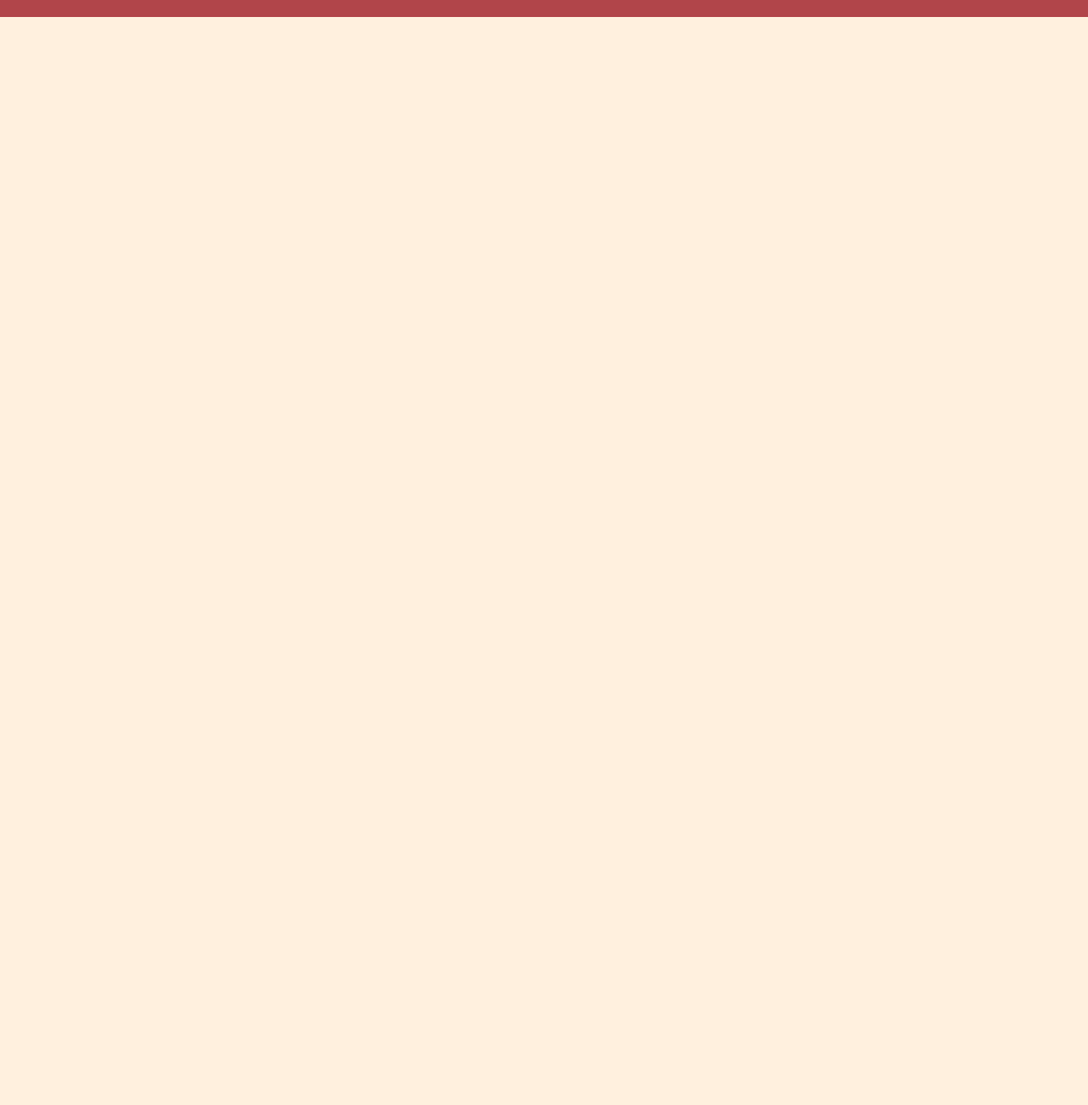
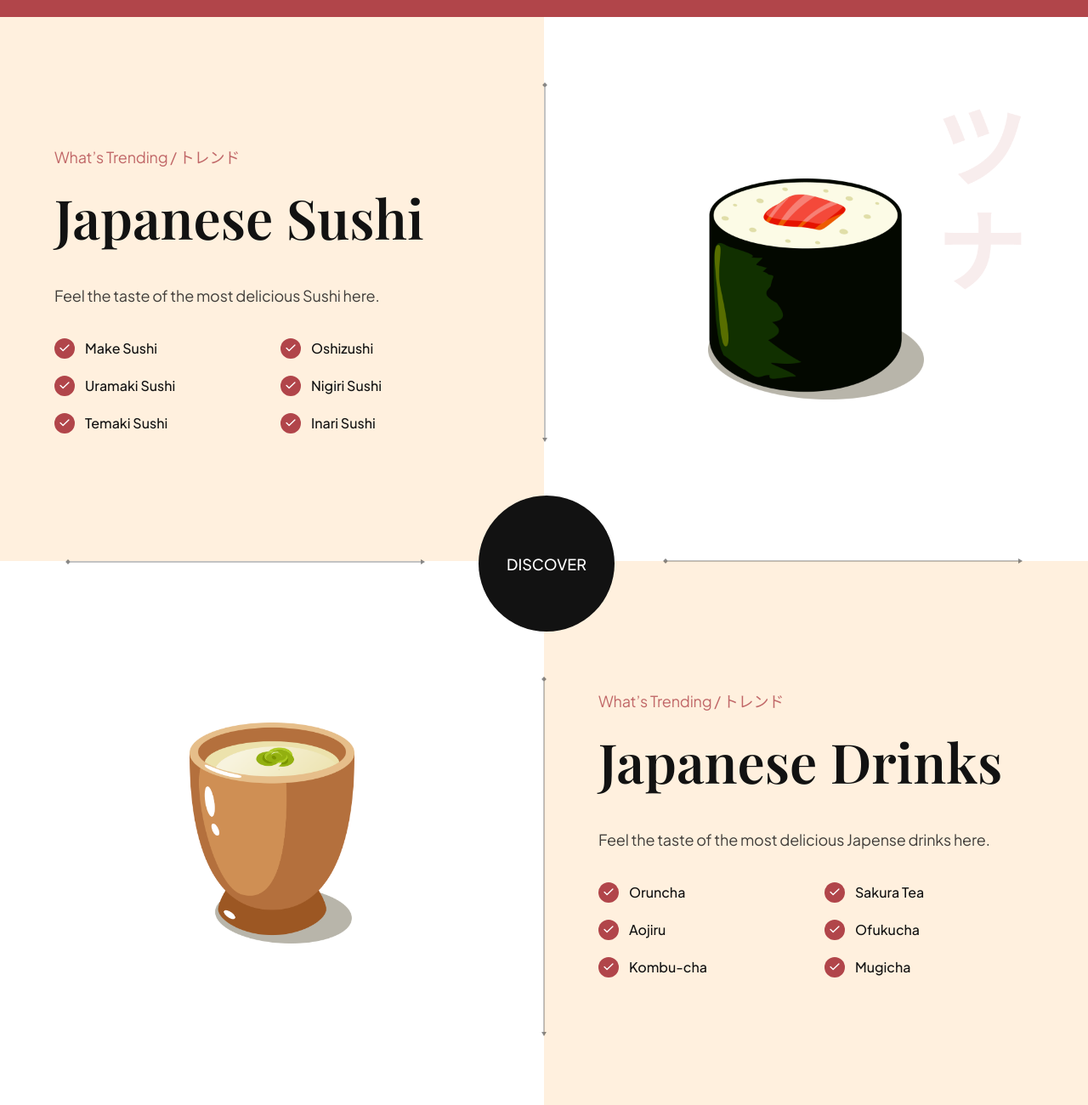
Before and after one commit to SHEIKH-ABDUL/SushiMan, a website built with Vite: page index.html in a window 1280 px wide. Shown: the part 2398-3698 px from the top of the page at 85% size. Before the commit the page ends 2418 px from the top, so only its background shows below. Built offline with nearby package versions, Linux system fonts and the light colour scheme.

Commit message:
trending food section ad the web sie

```diff
--- a/css/sections/trending.css
+++ b/css/sections/trending.css
@@ -0,0 +1,160 @@
+.trending {
+  position: relative;
+
+  display: flex;
+  flex-direction: column;
+  overflow: hidden;
+}
+
+.trending__discover {
+  position: absolute;
+  top: 44%;
+  left: 44%;
+  z-index: 1;
+
+  width: 160px;
+  height: 160px;
+
+  border-radius: 100%;
+  background-color: var(--secondary-color);
+  cursor: pointer;
+
+  display: flex;
+  justify-content: center;
+  align-items: center;
+}
+
+.trending__discover p {
+  font-size: 18px;
+  font-weight: 500;
+  font-family: var(--plus-jakarta-sans);
+
+  text-transform: uppercase;
+  color: #fff;
+}
+
+.trending-sushi,
+.trending-drinks {
+  width: 100%;
+  min-height: 640px;
+
+  display: flex;
+  flex-direction: row;
+}
+
+.trending__content {
+  flex: 1;
+  display: flex;
+  justify-content: center;
+  flex-direction: column;
+
+  padding: 32px 64px;
+}
+
+.trending__list {
+  list-style: none;
+
+  flex-wrap: wrap;
+  gap: 20px;
+}
+
+.trending__list li {
+  flex: 1;
+  display: flex;
+  align-items: center;
+  flex-direction: row;
+  gap: 12px;
+
+  min-width: 210px;
+}
+
+.trending__icon {
+  width: 24px;
+  height: 24px;
+
+  border-radius: 100%;
+  background-color: var(--primary-color);
+}
+
+.trending__icon img {
+  width: 50%;
+  height: 50%;
+  object-fit: contain;
+}
+
+.trending__list p {
+  flex: 1;
+  font-size: 16px;
+  font-weight: 500;
+  font-family: var(--plus-jakarta-sans);
+
+  color: var(--secondary-color);
+}
+
+.trending__image {
+  flex: 1;
+
+  position: relative;
+  padding: 32px 64px;
+
+  background-color: var(--color-white);
+  background-repeat: no-repeat;
+  background-size: contain;
+  background-position: center;
+}
+
+.trending-sushi .trending__image {
+  background-image: url("../../assets/japanese_sushi.png");
+}
+
+.trending-drink .trending__image {
+  background-image: url("../../assets/japanese_drinks.png");
+}
+
+.trending__image img {
+  width: 254px;
+  height: 260px;
+  object-fit: contain;
+}
+
+/* Arrows */
+.trending__arrow {
+  position: absolute;
+  z-index: 1;
+}
+
+.trending__arrow img {
+  object-fit: contain;
+}
+
+.trending__arrow-left {
+  left: -2.5px;
+  top: 12%;
+}
+
+.trending__arrow-left img,
+.trending__arrow-top img {
+  width: auto;
+  height: 100%;
+}
+
+.trending__arrow-top {
+  top: -10.5px;
+  left: 12%;
+}
+
+.trending__arrow-bottom {
+  bottom: -6.5px;
+  right: 12%;
+}
+
+.trending__arrow-bottom img,
+.trending__arrow-right img {
+  width: 100%;
+  height: auto;
+}
+
+.trending__arrow-right {
+  right: -2.5px;
+  bottom: 12%;
+}
--- a/index.html
+++ b/index.html
@@ -186,6 +186,139 @@
     </section>
 
 
+    <section class="trending" id="food">
+      <section class="trending-sushi">
+        <div class="trending__content" data-aos="fade-right">
+          <p class="sushi__subtitle">What’s Trending / トレンド</p>
+
+          <h3 class="sushi__title">Japanese Sushi
+          </h3>
+          <p class="sushi__description">Feel the taste of the most delicious Sushi here.
+          </p>
+
+          <ul class="trending__list flex-between">
+            <li>
+              <div class="trending__icon flex-center">
+                <img src="assets/check.svg" alt="check" />
+              </div>
+              <p>Make Sushi</p>
+            </li>
+            <li>
+              <div class="trending__icon flex-center">
+                <img src="assets/check.svg" alt="check" />
+              </div>
+              <p>Oshizushi</p>
+            </li>
+            <li>
+              <div class="trending__icon flex-center">
+                <img src="assets/check.svg" alt="check" />
+              </div>
+              <p>Uramaki Sushi</p>
+            </li>
+            <li>
+              <div class="trending__icon flex-center">
+                <img src="assets/check.svg" alt="check" />
+              </div>
+              <p>Nigiri Sushi</p>
+            </li>
+            <li>
+              <div class="trending__icon flex-center">
+                <img src="assets/check.svg" alt="check" />
+              </div>
+              <p>Temaki Sushi</p>
+            </li>
+            <li>
+              <div class="trending__icon flex-center">
+                <img src="assets/check.svg" alt="check" />
+              </div>
+              <p>Inari Sushi</p>
+            </li>
+          </ul>
+        </div>
+
+        <div class="trending__image flex-center">
+          <img src="assets/sushi-5.png" alt="sushi-5" data-aos="fade-left" />
+
+          <div class="trending__arrow trending__arrow-left">
+            <img src="assets/arrow-vertical.svg" alt="arrow vertical" />
+          </div>
+
+          <div class="trending__arrow trending__arrow-bottom">
+            <img src="assets/arrow-horizontal.svg" alt="arrow horizontal" />
+          </div>
+        </div>
+
+      </section>
+
+      <div class="trending__discover" data-aos="zoom-in">
+        <p>Discover</p>
+      </div>
+
+      <section class="trending-drinks">
+        <div class="trending__image flex-center">
+          <img src="assets/sushi-4.png" alt="sushi-4" data-aos="fade-right" />
+
+          <div class="trending__arrow trending__arrow-top">
+            <img src="assets/arrow-horizontal.svg" alt="arrow horizontal" />
+          </div>
+
+          <div class="trending__arrow trending__arrow-right">
+            <img src="assets/arrow-vertical.svg" alt="arrow vertical" />
+          </div>
+        </div>
+
+        <div class="trending__content" data-aos="fade-left">
+          <p class="sushi__subtitle">What’s Trending / トレンド</p>
+
+          <h3 class="sushi__title">Japanese Drinks
+          </h3>
+          <p class="sushi__description">Feel the taste of the most delicious Japense drinks here.
+          </p>
+
+          <ul class="trending__list flex-between">
+            <li>
+              <div class="trending__icon flex-center">
+                <img src="assets/check.svg" alt="check" />
+              </div>
+              <p>Oruncha</p>
+            </li>
+            <li>
+              <div class="trending__icon flex-center">
+                <img src="assets/check.svg" alt="check" />
+              </div>
+              <p>
+                Sakura Tea</p>
+            </li>
+            <li>
+              <div class="trending__icon flex-center">
+                <img src="assets/check.svg" alt="check" />
+              </div>
+              <p>Aojiru</p>
+            </li>
+            <li>
+              <div class="trending__icon flex-center">
+                <img src="assets/check.svg" alt="check" />
+              </div>
+              <p>Ofukucha</p>
+            </li>
+            <li>
+              <div class="trending__icon flex-center">
+                <img src="assets/check.svg" alt="check" />
+              </div>
+              <p>Kombu-cha</p>
+            </li>
+            <li>
+              <div class="trending__icon flex-center">
+                <img src="assets/check.svg" alt="check" />
+              </div>
+              <p>Mugicha</p>
+            </li>
+          </ul>
+        </div>
+      </section>
+    </section>
+    </section>
+
 
     <script src="js/script.js" type="module"></script>
   </body>
```
